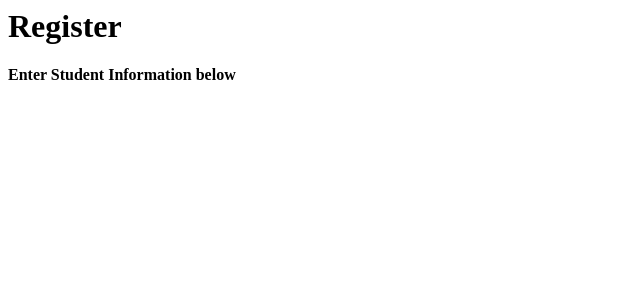
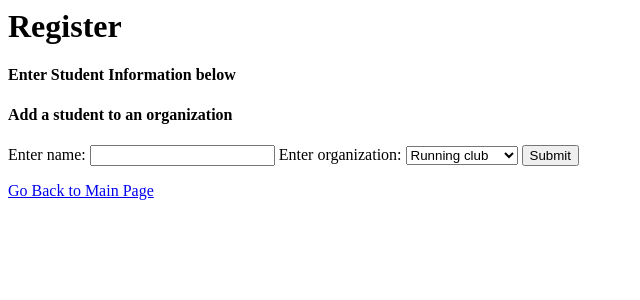
Before and after one commit to noahc606/Flask-Exercise, a Flask app: template templates/studentForm.html in a window 1280 px wide. Shown: the top 300 px of the page, without its empty margins (0-640 px from the left). Run offline with Flask 2, Linux system fonts and the light colour scheme; the template is opened without the code that fills it, so the values that code supplies are empty.

Commit message:
Updated files: student form and number form now functional.

```diff
--- a/app.py
+++ b/app.py
@@ -4,21 +4,34 @@ from flask import Flask, render_template, request
 import datetime
 
 app = Flask(__name__)
-global studentOrganisationDetails
+global studentOrganizationDetails
 # Assign default 5 values to studentOrganisationDetails for Application  3.
 
+studentOrganizationDetails = {
+                                "Noah": "Running club",
+                                "Charlie": "Soccer club",
+                                "Jose": "Computer club",
+                                "Adam": "Swimming club",
+                                "Jesse":"Chess club"
+                            }
 
+#
+# /: index.html
+#
 @app.route('/')
 def index():
     # Complete this function to get current date and time assign this value to currentDate, display this data on index.html
-    return render_template( 'index.html', currentDate=date.today() )
+    date = datetime.datetime.now()
+    currentDate = date.strftime( "%d-%m-%Y %H:%M:%S" )
+    return render_template( 'index.html', currentDate=currentDate )
 
-
+#
+# /calculate: form.html + result.html
+#
 @app.get('/calculate')
 def displayNumberPage():
     # Complete this function to display form.html page
-    pass
-
+    return render_template("form.html")
 
 @app.route('/calculate', methods=['POST'])
 def checkNumber():
@@ -30,20 +43,38 @@ def checkNumber():
     global number
     number = request.form['number']
 
-    # Write your to code here to check whether number is even or odd and render result.html page
+    if not number:
+        result = "No number given"
+    elif number.isdigit() == False:
+        result = "Number given was not a positive number"
+    else:
+        number = int(number)
+        if number%2==0:
+            result = "Given number is even"
+        else:
+            result = "Given number is odd"
 
+    return render_template('result.html', result=result)
 
-@app.get('/addStudentOrganisation')
+#
+# /addStudentOrganization: studentForm.html + studentDetails.html
+#
+
+@app.get('/addStudentOrganization')
 def displayStudentForm():
-    # Complete this function to display studentFrom.html page
-    pass
+    return render_template('studentForm.html')
 
+@app.route('/addStudentOrganization', methods=['POST'])
+def displayRegistrationPage():
+    # Get student name and organization from form.
+    studentName = request.form['name']
+    studentOrg = request.form['organization']
 
-@app.route('/addStudentOrganisation', methods=['POST'])
-def displayRegistrationPage():
-    # Get student name and organisation from form.
-    studentName = request.form['name']
+    if studentName=="" or studentOrg=="":
+        pass
+    else:
+        # Append this value to studentOrganizationDetails
+        studentOrganizationDetails[studentName] = studentOrg
 
-    # Append this value to studentOrganisationDetails
-
-    # Display studentDetails.html with all students and organisations
+    # Display studentDetails.html with all students and organizations
+    return render_template('studentDetails.html', studentOrganizationDetails=studentOrganizationDetails)
--- a/templates/index.html
+++ b/templates/index.html
@@ -1,3 +1,7 @@
 {% block content %}
+<h2> Current Time: {{currentDate}} </h2>
+{% endblock %}
 
-{% endblock %}
+<a href="/addStudentOrganization">Go to: Student Form</a>
+<p></p>
+<a href="/calculate">Go to: Number Form</a>
--- a/templates/result.html
+++ b/templates/result.html
@@ -1,5 +1,7 @@
 {% block content %}
 
-
+<h2>{{result}}</h2>
+<a href="/calculate">Go Home</a>
+<a href="/">Go Back to Main Page</a>
 
 {% endblock %}
--- a/templates/studentForm.html
+++ b/templates/studentForm.html
@@ -1,6 +1,28 @@
 {% block content %}
+
 <h1>Register</h1>
 <h4>Enter Student Information below</h4>
+
 <!--Form to request user's name-->
+<h4> Add a student to an organization </h4>
+    <form action="\addStudentOrganization" method="POST">
+
+        <label for="name">Enter name:</label>
+        <input type="text" name="name" id="name">
+
+        <label for="organization">Enter organization:</label>
+        <select id="organization" name="organization">
+            <option value="Running club">Running club</option>
+            <option value="Soccer club">Soccer club</option>
+            <option value="Swimming club">Swimming club</option>
+            <option value="Coding club">Coding club</option>
+            <option value="Computer club">Computer club</option>
+            <option value="Chess club">Chess club</option>
+        </select>
+        <input type="submit" value="Submit">
+    </form>
+
+    <a href="/">Go Back to Main Page</a>
+
 
 {% endblock %}
```
Also changed, not shown: appold.py (deleted, +0 -49 lines), templates/StudentDetails.html (+7 -3 lines), templates/form.html (+9 -0 lines).
